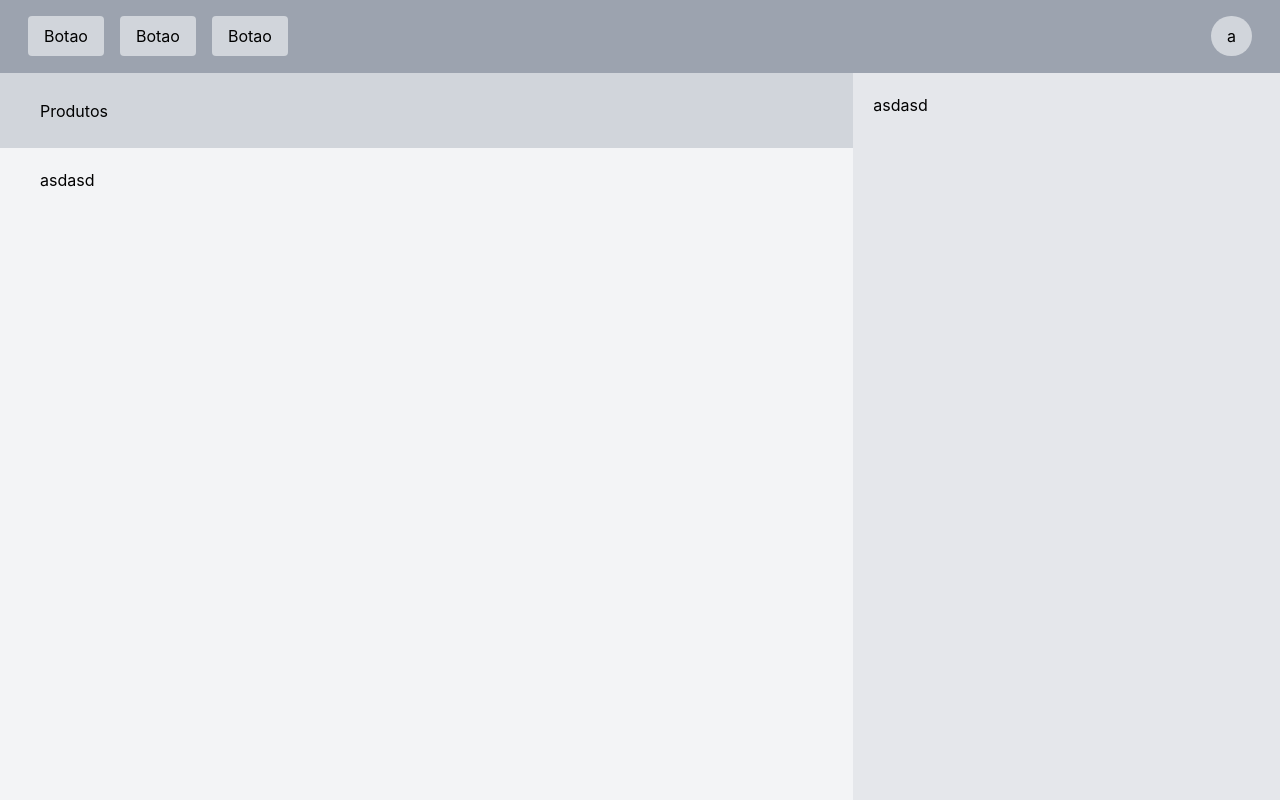
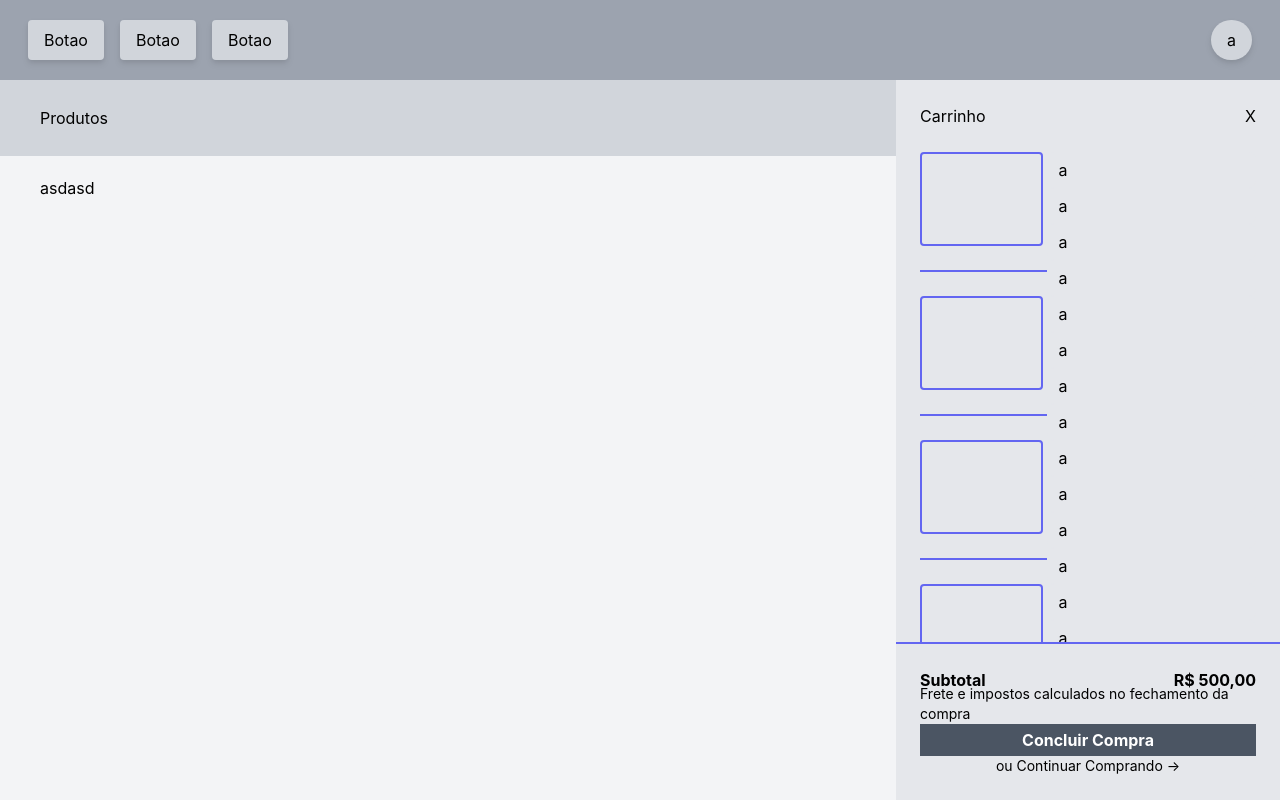
Before and after one commit to CassioLuis/eCommerce, a React (Create React App) app: page / in a window 1280 px wide. Built offline with nearby package versions, Linux system fonts and the light colour scheme.

Commit message:
alteracoes carrinho

```diff
--- a/package.json
+++ b/package.json
@@ -9,6 +9,7 @@
     "@testing-library/jest-dom": "^5.16.4",
     "@testing-library/react": "^13.3.0",
     "@testing-library/user-event": "^13.5.0",
+    "eslint": "^8.16.0",
     "react": "^18.1.0",
     "react-dom": "^18.1.0",
     "react-scripts": "5.0.1",
@@ -41,6 +42,7 @@
   "devDependencies": {
     "@tailwindcss/forms": "^0.5.2",
     "autoprefixer": "^10.4.7",
+    "eslint-plugin-react": "^7.30.0",
     "postcss": "^8.4.14",
     "tailwindcss": "^3.0.24"
   }
--- a/src/App.css
+++ b/src/App.css
@@ -1,3 +1,7 @@
+*, *::before, *::after{
+  box-sizing: border-box !important;
+}
+
 .App {
   text-align: center;
 }
@@ -38,3 +42,15 @@
     transform: rotate(360deg);
   }
 }
+
+::-webkit-scrollbar {
+  width: 10px; }
+
+::-webkit-scrollbar-button {
+  display: none; }
+
+::-webkit-scrollbar-track-piece {
+  background-color: rgb(229 231 235) }
+
+::-webkit-scrollbar-thumb {
+  background-color: rgba(0, 0, 0, 0.2); }
--- a/src/App.jsx
+++ b/src/App.jsx
@@ -1,37 +1,91 @@
-import './App.css'
+import "./App.css";
+import Cardcart from "./cardCart.jsx";
 
 const navBar = () => {
   return (
     <div className="h-full flex flex-col">
-      <nav className="navegacao bg-gray-400 h-20 flex center items-center justify-between px-5 grid-cols-full">
+      <nav className="bg-gray-400 h-[10vh] flex center items-center justify-between px-5 grid-cols-full">
         <div className="flex">
-          <button className="bg-gray-300 rounded flex content-center mx-2 px-4 py-2">
+          <button className="drop-shadow-md bg-gray-300 rounded flex content-center mx-2 px-4 py-2">
             Botao
           </button>
-          <button className="bg-gray-300 rounded flex content-center mx-2 px-4 py-2">
+          <button className="drop-shadow-md bg-gray-300 rounded flex content-center mx-2 px-4 py-2">
             Botao
           </button>
-          <button className="bg-gray-300 rounded flex content-center mx-2 px-4 py-2">
+          <button className="drop-shadow-md bg-gray-300 rounded flex content-center mx-2 px-4 py-2">
             Botao
           </button>
         </div>
         <div className="flex">
-          <button className="bg-gray-300 rounded-full flex content-center mx-2 px-4 py-2">
+          <button className="drop-shadow-md bg-gray-300 rounded-full flex content-center mx-2 px-4 py-2">
             a
           </button>
         </div>
       </nav>
-      <div className="h-full bg-gray-100 flex">
-        <div className="flex flex-col w-4/6">
-          <header className="flex items-center bg-gray-300 px-10 py-5 h-20 w-full">
+      <div className="h-[90vh] bg-gray-100 flex">
+        <div className="flex flex-col w-[70vw]">
+          <header className="flex items-center bg-gray-300 px-10 py-5 h-[10vh] w-full">
             Produtos
           </header>
-          <main className="b g-gray-200 h-full w-full py-5 px-10">asdasd</main>
+          <main className="b g-gray-200 h-[90vh] w-full py-5 px-10">
+            asdasd
+          </main>
         </div>
-        <aside className="bg-gray-200 h-full w-2/6 py-5 px-5 -mr-[100%]">asdasd</aside>
+        <aside className="flex bg-gray-200 h-full w-[30vw] flex-col">
+          <div className="h-[80vh] overflow-auto p-6">
+            <div className="flex justify-between">
+              <h2>Carrinho</h2>
+              <button>X</button>
+            </div>
+            <Cardcart />
+            <Cardcart />
+            <Cardcart />
+            <Cardcart />
+            <Cardcart />
+            <Cardcart />
+            <Cardcart />
+            <Cardcart />
+            <Cardcart />
+            <Cardcart />
+            <Cardcart />
+            <Cardcart />
+            <Cardcart />
+            <Cardcart />
+            <Cardcart />
+            <Cardcart />
+            <Cardcart />
+            <Cardcart />
+            <Cardcart />
+          </div>
+          <div className="h-[20vh] border-t-2 border-indigo-500 p-6 flex">
+            <div className="w-full flex flex-col justify-between">
+              <div className="flex justify-between">
+                <p className="font-bold">Subtotal</p>
+                <p className="font-bold">R$ 500,00</p>
+              </div>
+              <p className="text-sm text-gray text-top -mt-2">
+                Frete e impostos calculados no fechamento da compra
+              </p>
+              <button className="bg-gray-600 text-white font-bold w-full p-1">
+                Concluir Compra
+              </button>
+              <p className="text-sm text-gray text-center">
+                ou Continuar Comprando ->
+              </p>
+            </div>
+          </div>
+        </aside>
       </div>
     </div>
   );
 };
 
 export default navBar;
+
+// 494,66 x 961 com varios
+// 478,66 x 787,5 com varios
+// 461,66 x 200
+
+// 500,33 x 887,14 com poucos
+// 484,33 x 725,94 com poucos
+// 467,33 x 200
--- /dev/null
+++ b/src/cardCart.jsx
@@ -0,0 +1,16 @@
+
+ const cardCart = ()=>{
+  return (
+    <div className="h-[18vh] w-full flex border-b-2 border-indigo-500 py-6">
+      <div className="rounded bg-gray-200 h-full w-48 border-2 border-indigo-500"></div>
+      <div className="w-full h-full flex pl-1 flex-col justify-between">
+        <div className="rounded-lg bg-gray-200 w-full px-3 py-1.5">a</div>
+        <div className="rounded-lg bg-gray-200 w-full px-3 py-1.5">a</div>
+        <div className="rounded-lg bg-gray-200 w-full px-3 py-1.5">a</div>
+        <div className="rounded-lg bg-gray-200 w-full px-3 py-1.5">a</div>
+      </div>
+    </div>
+  );
+};
+
+export default cardCart;;
```
Also changed, not shown: 1 other file (tests, documents, lock files or other folders).
